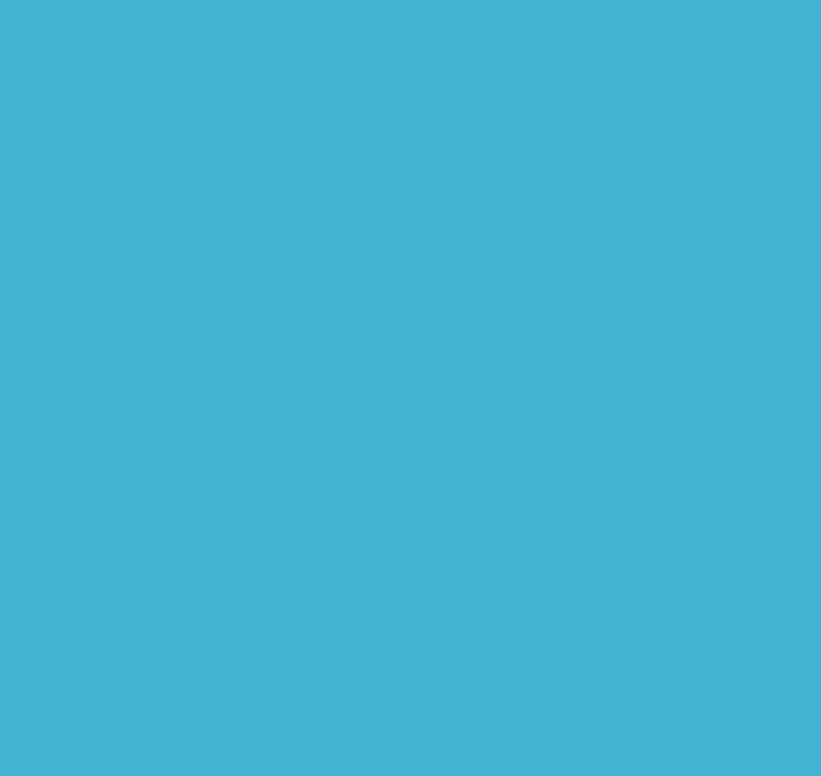
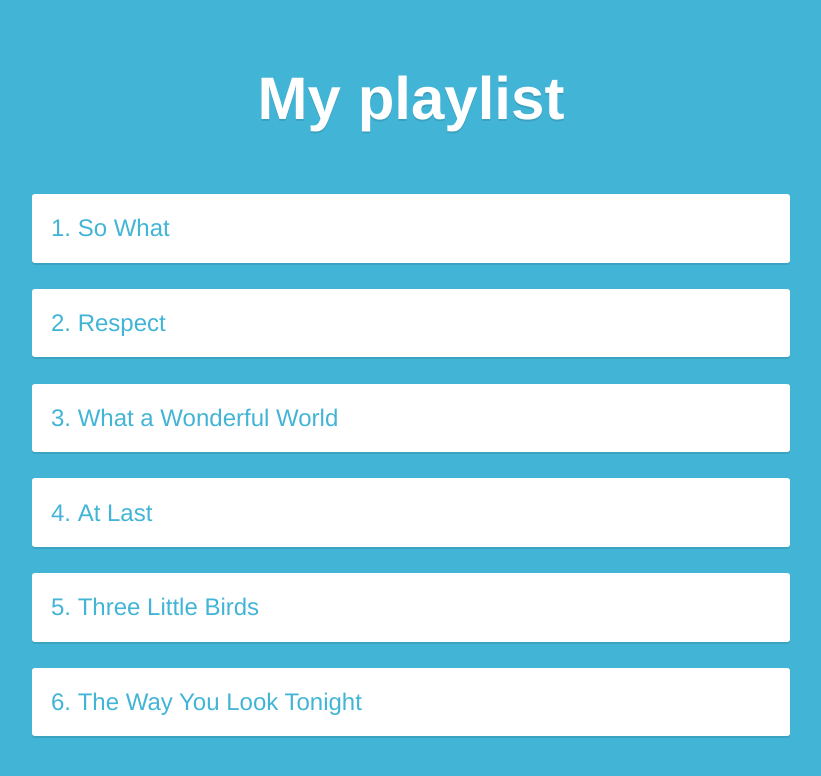
Before and after one commit to JJ299/Playlist, a plain HTML site: page index.html in a window 1280 px wide. Shown: the whole page, without its empty margins (229-1050 px from the left). Drawn offline with Linux system fonts and the light colour scheme.

Commit message:
Added in array/function/loop to list playlist

```diff
--- a/index.html
+++ b/index.html
@@ -6,7 +6,8 @@
     <link href="css/style.css" rel="stylesheet">
   </head>
   <body>
+  	<h1>My playlist</h1>
     <main></main>
-    <script src="js/spread.js"></script>
+    <script src="js/playlist-1.js"></script>
   </body>
 </html>
--- a/js/playlist-1.js
+++ b/js/playlist-1.js
@@ -6,3 +6,17 @@ const playlist = [
   'Three Little Birds',
   'The Way You Look Tonight'
 ];
+
+function createListItems(arr) {
+	let items = "";
+	for (let i = 0; i < arr.length; i++ ) {
+		items += `<li>${ arr[i] }</li>`
+	}
+	return items;
+}
+
+document.querySelector("main").innerHTML = `
+	<ol>
+		${createListItems(playlist)}
+	</ol>
+`;
```
